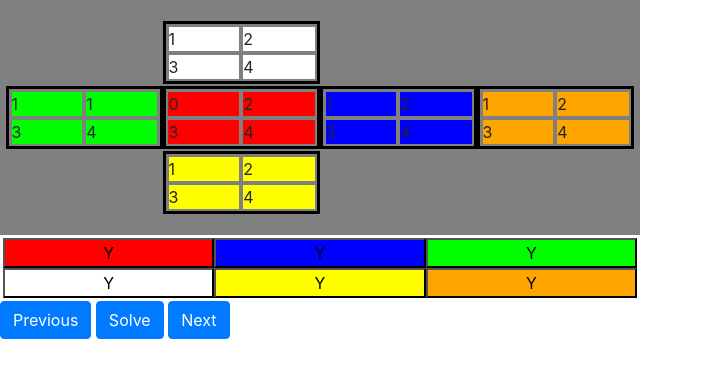
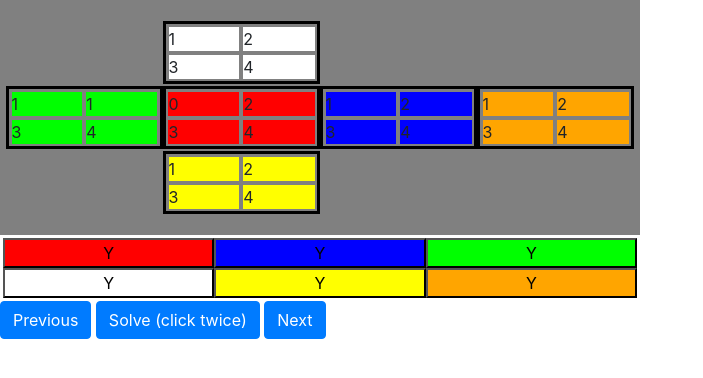
Before and after one commit to SaifMasoud/rubiks-solver, a Flask app: page / in a window 1280 px wide. Shown: the top 378 px of the page, without its empty margins (0-703 px from the left). Run offline with Flask 2, Linux system fonts and the light colour scheme; some libraries are stand-ins or nearby versions.

Commit message:
Tiny rename

```diff
--- a/rubiks_solver/app.py
+++ b/rubiks_solver/app.py
@@ -40,4 +40,5 @@ def rgb_arr_to_rubik_perm(rgb_arr):
     return tuple(perm)
 
 
-app.run("0.0.0.0")
+if __name__ == "__main__":
+    app.run("0.0.0.0")
--- a/rubiks_solver/templates/index.html
+++ b/rubiks_solver/templates/index.html
@@ -163,8 +163,8 @@
       <button id="pick_y" style="background-color: yellow;">Y</button>
       <button id="pick_o" style="background-color: orange;">Y</button>
     </div>
-     <button id="prev_btn" class="btn btn-primary">Previous</button>
-    <button id="solve_btn" class="btn btn-primary">Solve</button>
+    <button id="prev_btn" class="btn btn-primary">Previous</button>
+    <button id="solve_btn" class="btn btn-primary">Solve (click twice)</button>
     <button id="next_btn" class="btn btn-primary">Next</button>
 
     <p id="twists_list"></p>
```
